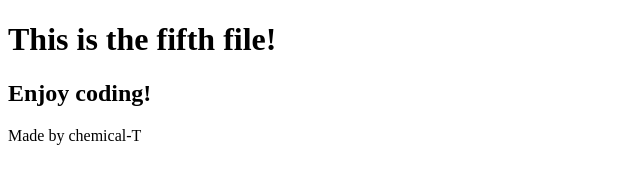
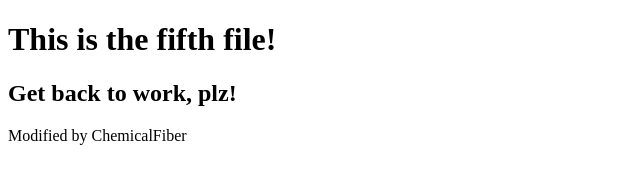
Before and after one commit to chemical-T/testWithC, a plain HTML site: page Fifth.html in a window 1280 px wide. Shown: the whole page, without its empty margins (0-640 px from the left). Drawn offline with Linux system fonts and the light colour scheme.

Commit message:
催促chemical-T别再摸鱼，滚回去干活

```diff
--- a/Fifth.html
+++ b/Fifth.html
@@ -6,7 +6,7 @@
 </head>
 <body>
 <h1>This is the fifth file!</h1>
-<h2>Enjoy coding!</h2>
-<p>Made by chemical-T</p>
+<h2>Get back to work, plz!</h2>
+<p>Modified by ChemicalFiber</p>
 </body>
 </html>
```
